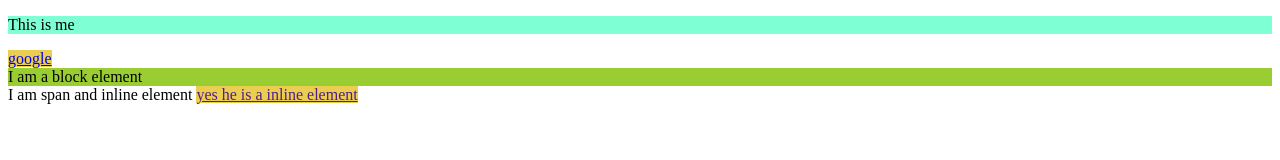
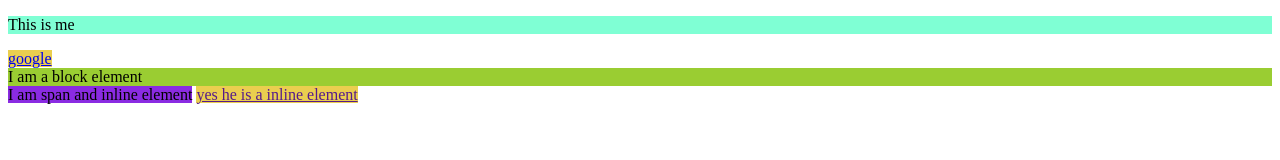
Before and after one commit to jafrin998/Fronted-courses, a plain HTML site: page Vedio 7/index.html in a window 1280 px wide. Drawn offline with Linux system fonts and the light colour scheme.

Commit message:
learning html

```diff
--- a/Vedio 7/style.css
+++ b/Vedio 7/style.css
@@ -9,3 +9,6 @@ a {
 div {
     background-color: yellowgreen;
 }
+span{
+    background-color: blueviolet;
+}
```
